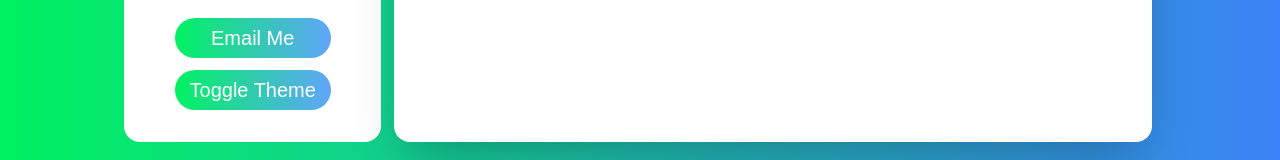
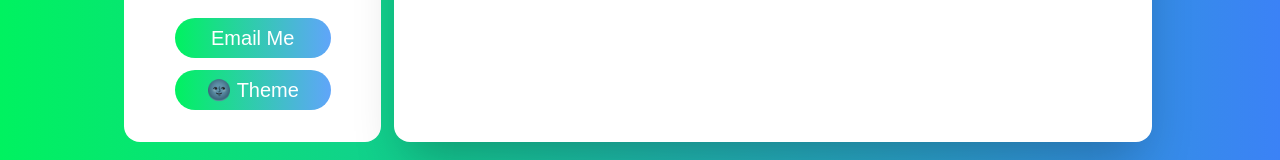
Before and after one commit to JestorNogueiro/portfolio, a Next.js app: page / in a window 1280 px wide. Shown: the part 589-749 px from the top of the page. Built offline with nearby package versions, Linux system fonts and the light colour scheme.

Commit message:
conditionally rendering dark & light theme

```diff
--- a/components/Sidebar.tsx
+++ b/components/Sidebar.tsx
@@ -3,9 +3,11 @@ import { FaFacebook, FaInstagram, FaLinkedin, FaGithub } from "react-icons/fa";
 import { HiDownload } from "react-icons/hi";
 import Image from "next/image";
 import { useTheme } from "next-themes";
+
 function Sidebar() {
   const { theme, setTheme } = useTheme();
 
+  // function for changing the theme
   const changeTheme = () => {
     setTheme(theme === "light" ? "dark" : "light");
   };
@@ -81,16 +83,16 @@ function Sidebar() {
 
       {/* contact */}
       <button
-        className="mt-2 w-8/12 bg-gradient-to-r from-green to-blue-400 dark:bg-gray-700 rounded-full my-1.5 py-1.5 text-xl text-white focus:outline-none transform hover:scale-95 duration-500"
+        className="mt-2 w-8/12 bg-gradient-to-r from-green to-blue-400 dark:from-gray-600 dark:to-gray-900  rounded-full my-1.5 py-1.5 text-xl text-white focus:outline-none transform hover:scale-95 duration-500"
         onClick={() => window.open("mailto:jestornogueiro789@gmail.com")}
       >
         Email Me{" "}
       </button>
       <button
-        className=" w-8/12 bg-gradient-to-r from-green to-blue-400 rounded-full my-1.5 py-1.5 text-xl text-white mb-4 focus:outline-none transform hover:scale-95 duration-500"
+        className=" w-8/12 bg-gradient-to-r from-green to-blue-400 dark:from-gray-600 dark:to-gray-900 rounded-full my-1.5 py-1.5 text-xl text-white mb-4 focus:outline-none transform hover:scale-95 duration-500"
         onClick={changeTheme}
       >
-        Toggle Theme{" "}
+        {theme === "dark" ? "🌞 Theme" : "🌚 Theme"}
       </button>
     </div>
   );
```
